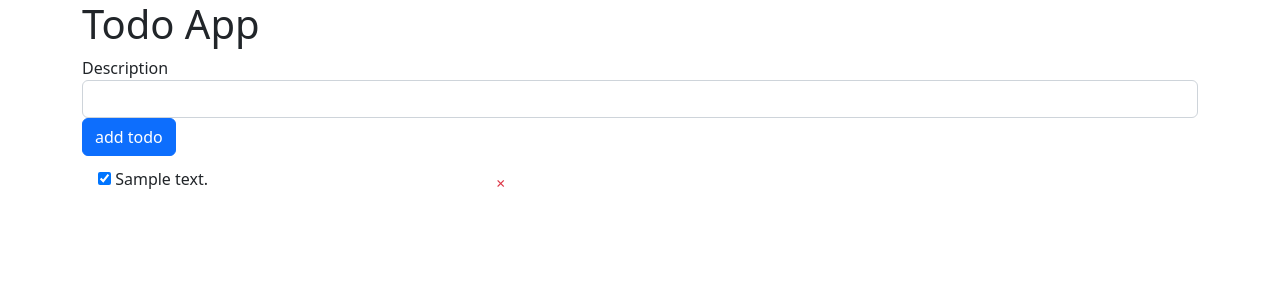
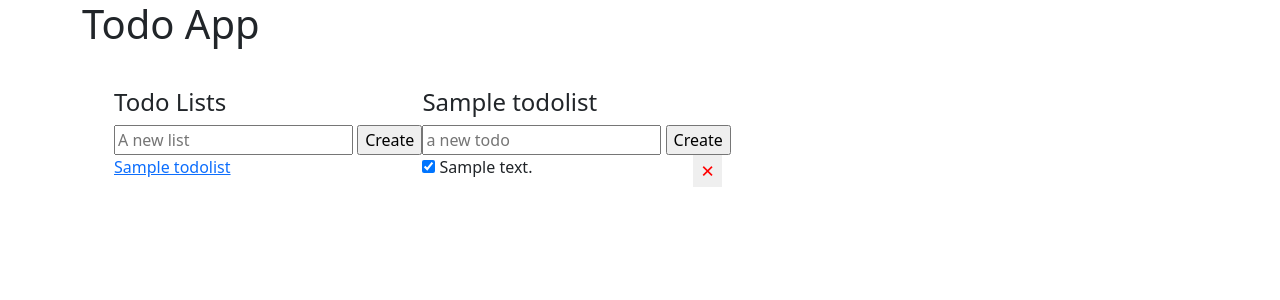
Before and after one commit to JamalGuyo/flask-todoapp, a Flask app: page /lists/1 in a window 1280 px wide. Shown: the top 300 px of the page. Run offline with Flask 2, Linux system fonts and the light colour scheme; tables that the repository leaves empty hold one stand-in row (values such as "Sample post").

Commit message:
handle creating a new list

```diff
--- a/app.py
+++ b/app.py
@@ -40,7 +40,34 @@ def index():
 
 @app.route('/lists/<list_id>')
 def get_todo_list(list_id):
-    return render_template('index.html', data=Todo.query.filter_by(list_id = list_id).order_by('id').all())
+    return render_template('index.html',\
+     lists = TodoList.query.order_by('id').all(),\
+     active_list = TodoList.query.get(list_id),\
+     todos=Todo.query.filter_by(list_id = list_id).order_by('id').all())
+
+@app.route('/lists/create', methods=['POST'])
+def create_list():
+    error = False
+    body = {}
+
+    try:
+        list = TodoList(name = request.get_json()['name'])
+        db.session.add(list)
+        db.session.commit()
+        listed = TodoList.query.filter_by(name=list.name ).first()
+        body['name'] = listed.name
+        body['id'] = listed.id
+    except:
+        error = True
+        db.session.rollback()
+        print(sys.exc_info())
+    finally:
+        db.session.close()
+        if error:
+            abort(400)
+        else:
+            return jsonify(body)
+
 
 @app.route('/todos/create', methods=['POST'])
 def create_todo():
--- a/templates/index.html
+++ b/templates/index.html
@@ -19,14 +19,31 @@
         list-style: none;
         padding: 0;
         margin: 0;
+        width: 300px;
     }
 
     li {
-        width: 450px;
+        clear: both;
+    }
+
+    li button {
+        border: none;
+        outline: none;
+        color: red;
+        float: right;
+        cursor: pointer;
+        font-size: 20px;
+    }
+
+    .lists-wrapper,
+    .todos-wrapper {
+        display: inline-block;
+        vertical-align: top;
+    }
+
+    main {
         display: flex;
-        justify-content: space-between;
-        padding: .2em 1em;
-        background: rgba(145, 163, 181, 0.091between);
+        padding: 2em;
     }
 </style>
 
@@ -34,94 +51,165 @@
     <div class="container">
         <h1>Todo App</h1>
 
-        <div class="row mb-2">
-            <form id="form" class="form-inline">
-                <label for="description">Description</label>
-                <input type="text" class="form-control" id="description" name="description">
-
-                <button type="submit" class="btn btn-primary">add todo</button>
+        <main>
+            <!-- start of list wrapper -->
+            <div class="list-wrapper">
+                <h4>Todo Lists</h4>
+                <form id="list_form">
+                    <input type="text" id="name" name="name" placeholder="A new list" />
+                    <input type="submit" value="Create" />
                 </form>
-        </div>
-
-        <div id="error" class="hidden">Something went wrong</div>
-
-        <div class="row">
-            <ul id="todo">
-                {% for d in data %}
-                <li>
-                    <label>
-                        <input class="check-completed" type="checkbox" data-id="{{d.id}}" {%if d.completed %} checked {%
-                            endif %}{{ d.description }} />
-                        {{d.description}}
-                    </label>
-                    <button data-id="{{d.id}}" class=" delete-todo btn btn-sm text-danger">&cross;</button>
+                <ul id="lists">
+                    {% for list in lists %}
+                    <li class="list-item">
+                        <a href="/lists/{{list.id}}">{{list.name}} </a>
                     </li>
                     {% endfor %}
                 </ul>
             </div>
+            <!-- end of list wrapper -->
+
+            <!-- start of todos wrapper -->
+            <div class="todos-wrapper">
+                <h4>{{ active_list.name }}</h4>
+                <form id="form">
+                    <input type="text" id="description" name="description" placeholder="a new todo" />
+                    <input type="submit" value="Create" />
+                </form>
+                <div id="error" class="hidden">Something went wrong!</div>
+                <ul id="todos">
+                    {% for todo in todos %}
+                    <li>
+                        <input class="check-completed" data-id="{{ todo.id }}" type="checkbox" {% if todo.completed %}
+                            checked {% endif %} />
+                        {{ todo.description }}
+                        <button class="delete-button" data-id="{{ todo.id }}">&cross;</button>
+                    </li>
+                    {% endfor %}
+                </ul>
             </div>
-</body>
+            <!-- end of todos wrapper -->
+        </main>
+    </div>
 
     <script>
-    /*======== create todo =====================*/
-    document.getElementById('form').onsubmit = (e => {
-        e.preventDefault();
-        fetch('/todos/create', {
-            method: 'POST',
-            body: JSON.stringify({
-                'description': document.getElementById('description').value
-            }),
-            headers: {
-                'Content-Type': 'application/json',
+        /* DELETE TODO LOGIC */
+        const deleteBtns = document.querySelectorAll('.delete-button');
+        for (let i = 0; i < deleteBtns.length; i++) {
+            const btn = deleteBtns[i];
+            btn.onclick = function (e) {
+                const todoId = e.target.dataset['id'];
+                fetch('/todos/' + todoId, {
+                    method: 'DELETE'
+                })
+                    .then(function () {
+                        const item = e.target.parentElement;
+                        item.remove();
+                    })
             }
-        }).then(response => response.json())
-            .then(data => {
-                const liElement = document.createElement('li');
-                liElement.innerHTML = data.description;
-                document.getElementById('todo').appendChild(liElement);
-                document.getElementById('error').className = 'hidden';
-            })
-            .catch(() => {
-                document.getElementById('error').className = '';
-            })
-    })
-    /*=========check completed ======================*/
+        }
+
+        /* TOGGLE CHECKBOX LOGIC*/
         const checkboxes = document.querySelectorAll('.check-completed');
         for (let i = 0; i < checkboxes.length; i++) {
             const checkbox = checkboxes[i];
-        checkbox.onchange = e => {
+            checkbox.onchange = function (e) {
                 const newCompleted = e.target.checked;
                 const todoId = e.target.dataset['id'];
-            fetch(`/todos/${todoId}/set-completed`, {
+                fetch('/todos/' + todoId + '/set-completed', {
                     method: 'POST',
                     body: JSON.stringify({
                         'completed': newCompleted
                     }),
                     headers: {
-                    'Content-Type': 'application/json',
-
+                        'Content-Type': 'application/json'
                     }
                 })
-                .then(() => {
+                    .then(function () {
                         document.getElementById('error').className = 'hidden';
                     })
-                .catch(() => {
+                    .catch(function () {
                         document.getElementById('error').className = '';
                     })
             }
         }
 
-    /*========= delete todo =====================*/
-    const btns = document.querySelectorAll('.delete-todo');
-    for (let i = 0; i < btns.length; i++) {
-        const btn = btns[i];
-        btn.onclick = e => {
-            const todoId = e.target.dataset['id'];
-            fetch(`/todos/${todoId}`, {
-                method: 'DELETE',
+        /* CREATE A NEW TODO*/
+        const descInput = document.getElementById('description');
+        document.getElementById('form').onsubmit = function (e) {
+            e.preventDefault();
+            const desc = descInput.value;
+            descInput.value = '';
+            fetch('/todos/create', {
+                method: 'POST',
+                body: JSON.stringify({
+                    'description': desc,
+                    'list_id': {{ active_list.id }}
+          }),
+        headers: {
+            'Content-Type': 'application/json',
+          }
+        })
+        .then(response => response.json())
+            .then(jsonResponse => {
+                const li = document.createElement('li');
+                const checkbox = document.createElement('input');
+                checkbox.className = 'check-completed';
+                checkbox.type = 'checkbox';
+                checkbox.setAttribute('data-id', jsonResponse.id);
+                li.appendChild(checkbox);
+
+                const text = document.createTextNode(' ' + jsonResponse.description);
+                li.appendChild(text);
+
+                const deleteBtn = document.createElement('button');
+                deleteBtn.className = 'delete-button';
+                deleteBtn.setAttribute('data-id', jsonResponse.id);
+                deleteBtn.innerHTML = '&cross;';
+                li.appendChild(deleteBtn);
+
+                document.getElementById('todos').appendChild(li);
+                document.getElementById('error').className = 'hidden';
+            })
+            .catch(function () {
+                console.error('Error occurred');
+                document.getElementById('error').className = '';
+            });
+        }
+
+        /* CREATE A NEW LIST */
+        const nameInput = document.getElementById('name');
+        document.getElementById('list_form').onsubmit = e => {
+            e.preventDefault();
+            new_list = nameInput.value;
+            // send request to add new list to db
+            fetch('/lists/create',{
+                method: 'POST',
+                body: JSON.stringify({
+                    'name': new_list,
+                }),
+                headers: {
+                    'Content-Type': 'application/json'
+                }
+            })
+            // get response and update list of TodoLists
+            .then(resp => resp.json())
+            .then(list => {
+                // create new li element with class 'li-item'
+                const li = document.createElement('li');
+                li.className='item';
+
+                // create a link element with href and value set from response and append to li element created
+                const a_el = document.createElement('a');
+                a_el.href = `/lists/${list.id}`
+                a_el.innerHTML = `${list.name}`
+                li.appendChild(a_el);
+
+                // append the li element to the ul of todoLists
+                document.getElementById('lists').appendChild(li)
             })
         }
-    }
     </script>
+</body>
 
 </html>
```
Lines whose indentation alone changed are shown as unchanged.
